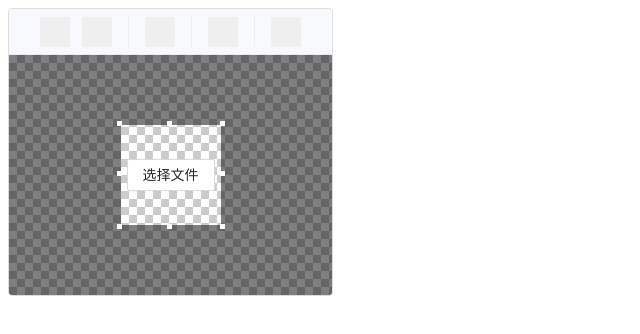
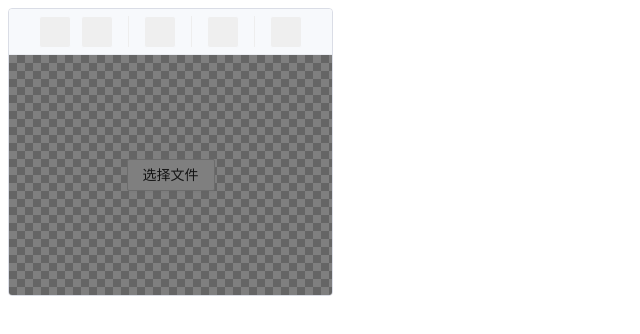
Before and after one commit to mfuu/picture, a Svelte app: page / in a window 1280 px wide. Both pictures are taken after a click on the button 286 px from the left and 31 px from the top of the page. Shown: the top 334 px of the page, without its empty margins (0-640 px from the left). Built offline with nearby package versions, Linux system fonts and the light colour scheme.

Commit message:
增加鼠标拖拽初始化裁剪框功能

```diff
--- a/src/App.svelte
+++ b/src/App.svelte
@@ -1,11 +1,11 @@
 <div class="mu-picture">
   <Toolbar />
-  <div class="mu-picture__content mu-picture__bg">
+  <div bind:this={ container } class="mu-picture__content mu-picture__bg">
     {#if pickerVisible }
       <Picker on:change={ handleFileChange } />
     {/if}
     {#if clipVisible }
-      <Clip />
+      <Clip { container } />
     {/if}
     <Canvas />
   </div>
@@ -19,6 +19,7 @@
   import type { toolbarInfo } from './components/Toolbar/interface'
   import { storeToolbarClick } from './store/index';
 
+  let container: HTMLElement;
   let pickerVisible: boolean = true;
   let clipVisible: boolean = false;
 
--- a/src/components/Canvas/index.svelte
+++ b/src/components/Canvas/index.svelte
@@ -95,6 +95,7 @@
   function onUp() {
     document.onpointermove = null
     document.onpointerup = null
+    document.onpointercancel = null
     undoRedo.insert(canvas)
     updateStore()
   }
--- a/src/components/Clip/Mask.svelte
+++ b/src/components/Clip/Mask.svelte
@@ -1,10 +1,71 @@
-<div style:height={ style.top <= 0 ? 0 : style.top + 'px' } class="mu-picture__clip-mask top"></div>
-<div style:top={ style.top + 'px' } style:left={ style.left + style.width + 'px' } style:height={ style.height + 'px' } class="mu-picture__clip-mask right"></div>
-<div style:top={ style.top + style.height + 'px' } class="mu-picture__clip-mask bottom"></div>
-<div style:top={ style.top + 'px' } style:width={ style.left <= 0 ? 0 : style.left + 'px' } style:height={ style.height + 'px' } class="mu-picture__clip-mask left"></div>
+<!-- top -->
+<div
+  class="mu-picture__clip-mask top"
+  style:height={ formatNum(style.top) + 'px' }
+  on:pointerdown={ handlePointerDown }
+></div>
+<!-- right -->
+<div
+  class="mu-picture__clip-mask right"
+  style:top={ style.top + 'px' }
+  style:left={ style.left + style.width + 'px' }
+  style:height={ style.height + 'px' }
+  on:pointerdown={ handlePointerDown }
+></div>
+<!-- bottom -->
+<div
+  class="mu-picture__clip-mask bottom"
+  style:top={ style.top + style.height + 'px' }
+  on:pointerdown={ handlePointerDown }
+></div>
+<!-- left -->
+<div
+  class="mu-picture__clip-mask left"
+  style:top={ style.top + 'px' }
+  style:width={ formatNum(style.left) + 'px' }
+  style:height={ style.height + 'px' }
+  on:pointerdown={ handlePointerDown }
+></div>
 
-<script>
+<script lang="ts">
+  import { createEventDispatcher } from 'svelte';
+  import type { ClipStyle } from './interface';
+
   export let style;
+  const dispatch = createEventDispatcher()
+  let clipStyle: ClipStyle = { left: 0, top: 0, width: 0, height: 0 };
+
+  function formatNum(num: number) {
+    return num <= 0 ? 0 : num
+  }
+
+  function handlePointerDown(event: PointerEvent) {
+    event.preventDefault()
+    event.stopPropagation()
+    clipStyle.left = event.clientX
+    clipStyle.top = event.clientY
+    let started: boolean = false
+    document.onpointermove = (e) => {
+      if (!started) {
+        started = true
+        dispatch('start')
+      }
+      const disX = e.clientX - event.clientX
+      const disY = e.clientY - event.clientY
+      clipStyle.width = Math.abs(disX)
+      clipStyle.height = Math.abs(disY)
+      if (disX < 0) clipStyle.left = e.clientX
+      if (disY < 0) clipStyle.top = e.clientY
+      dispatch('move', clipStyle)
+    }
+    document.onpointerup = onUp
+    document.onpointercancel = onUp
+  }
+  function onUp() {
+    document.onpointermove = null
+    document.onpointerup = null
+    document.onpointercancel = null
+  }
 </script>
 
 <style>
@@ -12,6 +73,7 @@
     position: absolute;
     background-color: #000;
     opacity: 0.5;
+    cursor: crosshair;
   }
   .mu-picture__clip-mask.top {
     left: 0;
--- a/src/components/Clip/index.svelte
+++ b/src/components/Clip/index.svelte
@@ -1,6 +1,7 @@
 <div
   bind:this={ clipRef }
   class="mu-picture__clip"
+  style:display={ visible ? '' : 'none' }
   style:width={ clipStyle.width + 'px' }
   style:height={ clipStyle.height + 'px' }
   style:left={ clipStyle.left + 'px' }
@@ -17,7 +18,7 @@
   <span class="mu-picture__clip-dot left" on:pointerdown={ (e) => handlePointerDown(e, 'l') }></span>
 </div>
 
-<Mask style={ clipStyle } />
+<Mask style={ clipStyle } on:start={ () => visible = true } on:move={ handleInitClip } />
 
 <div bind:this={ cipFull } class="mu-picture__clip-hiddenfull"></div>
 
@@ -26,17 +27,28 @@
   import { onMount } from 'svelte';
   import type { ClipStyle } from './interface';
 
+  export let container;
+
   let clipRef: HTMLElement;
   let cipFull: HTMLElement;
   let minSize: number = 50;
-  const clipStyle: ClipStyle = { left: 0, top: 0, width: 100, height: 100 };
-  const lastPostion = { x: 0, y: 0 }
+  let visible: boolean = false;
+  const clipStyle: ClipStyle = { left: 0, top: 0, width: 0, height: 0 };
+  const lastPostion = { x: 0, y: 0 };
 
   onMount(() => {
     const { clientWidth, clientHeight } = cipFull
     clipStyle.left = clientWidth / 2 - clipStyle.width / 2
     clipStyle.top = clientHeight / 2 - clipStyle.height / 2
   })
+
+  function handleInitClip(e: CustomEvent) {
+    const { top, left, height, width } = e.detail
+    clipStyle.height = height
+    clipStyle.width = width
+    clipStyle.top = top
+    clipStyle.left = left
+  }
 
   function handlePointerDown(event: PointerEvent, p?: string) {
     event.preventDefault()
@@ -131,6 +143,7 @@
     clipRef.style['will-change'] = 'auto'
     document.onpointermove = null
     document.onpointerup = null
+    document.onpointercancel = null
   }
 </script>
 
@@ -196,5 +209,6 @@
     right: 0;
     bottom: 0;
     left: 0;
+    z-index: -1;
   }
 </style>
```
